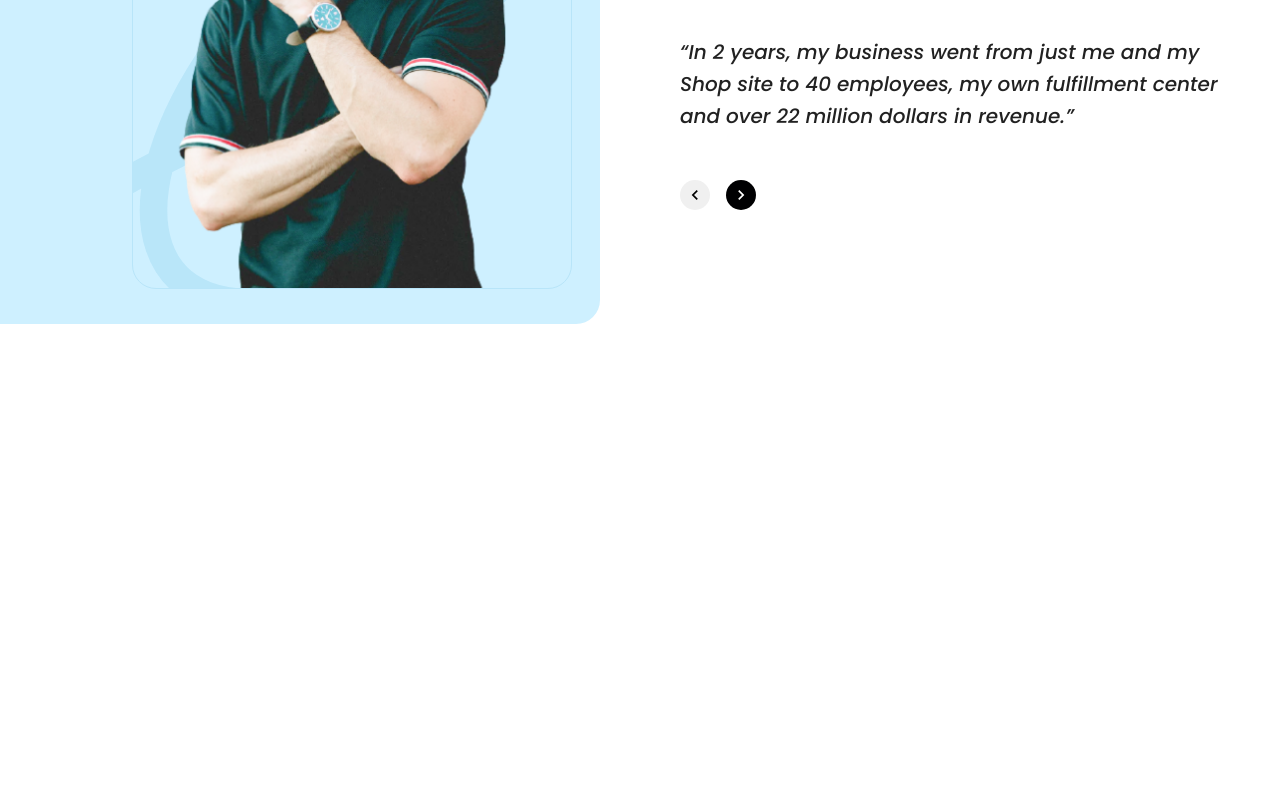
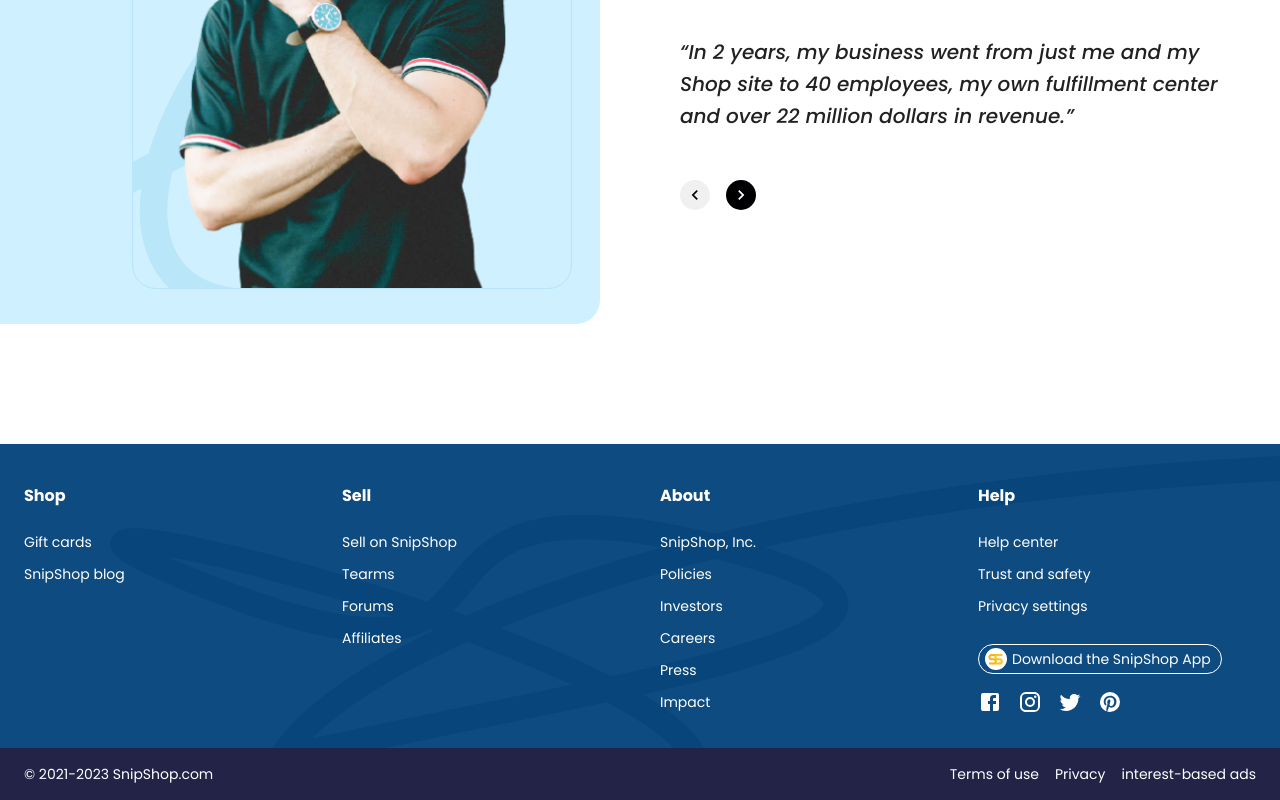
Before and after one commit to siamislam1603/pioneer-ecommerce, a React (Vite) app: page / in a window 1280 px wide. Shown: the part 6098-6898 px from the top of the page. Before the commit the page ends 6582 px from the top, so only its background shows below. Built offline with nearby package versions, Linux system fonts and the light colour scheme.

Commit message:
Responsive footer section added

```diff
--- /dev/null
+++ b/src/components/Footer/Footer.jsx
@@ -0,0 +1,116 @@
+import FacebookIcon from "@mui/icons-material/Facebook";
+import InstagramIcon from "@mui/icons-material/Instagram";
+import PinterestIcon from "@mui/icons-material/Pinterest";
+import TwitterIcon from "@mui/icons-material/Twitter";
+import { Box, Container, Grid, Stack, Typography } from "@mui/material";
+import { DownloadButton, FooterSection, SocialButton } from "./styles";
+const socialIcons = [
+  { icon: <FacebookIcon /> },
+  { icon: <InstagramIcon /> },
+  { icon: <TwitterIcon /> },
+  { icon: <PinterestIcon /> },
+];
+const footerData = [
+  { Shop: ["Gift cards", "SnipShop blog"] },
+  { Sell: ["Sell on SnipShop", "Tearms", "Forums", "Affiliates"] },
+  {
+    About: [
+      "SnipShop, Inc.",
+      "Policies",
+      "Investors",
+      "Careers",
+      "Press",
+      "Impact",
+    ],
+  },
+  { Help: ["Help center", "Trust and safety", "Privacy settings"] },
+];
+const Footer = () => {
+  return (
+    <FooterSection>
+      <Container maxWidth="xl" sx={{ pb: 3 }}>
+        <Grid container spacing={5}>
+          {footerData.map((item, i) => (
+            <Grid key={i} item xs={12} sm={6} md={3}>
+              <Typography
+                fontWeight="fontWeightBold"
+                variant="body1"
+                color="white"
+                mb={3}
+              >
+                {Object.keys(item)[0]}
+              </Typography>
+              {Object.values(item)[0].map((link, j) => (
+                <Typography
+                  key={j}
+                  variant="body2"
+                  my={1.5}
+                  color="white"
+                  fontWeight="fontWeightLight"
+                >
+                  {link}
+                </Typography>
+              ))}
+              {i === footerData.length - 1 ? (
+                <>
+                  <DownloadButton
+                    variant="outlined"
+                    startIcon={
+                      <Box component="img" src="assets/images/logo-badge.svg" />
+                    }
+                  >
+                    Download the SnipShop App
+                  </DownloadButton>
+                  <Stack direction="row" alignItems="center" spacing={2} mt={2}>
+                    {socialIcons.map((socialIcon, l) => (
+                      <SocialButton key={l}>{socialIcon.icon}</SocialButton>
+                    ))}
+                  </Stack>
+                </>
+              ) : null}
+            </Grid>
+          ))}
+        </Grid>
+      </Container>
+      <Box sx={{ backgroundColor: "primary.dark", color: "white" }}>
+        <Container maxWidth="xl">
+          <Stack
+            direction={{ xs: "column", sm: "row" }}
+            justifyContent="space-between"
+            alignItems="center"
+            py={2}
+          >
+            <Typography
+              variant="body2"
+              fontWeight="fontWeightLight"
+              mb={{ xs: 1, sm: 0 }}
+            >
+              &copy; 2021-2023 SnipShop.com
+            </Typography>
+            <Stack
+              direction="row"
+              spacing={2}
+              alignItems="center"
+              justifyContent="center"
+              flexWrap="wrap"
+            >
+              {["Terms of use", "Privacy", "interest-based ads"].map(
+                (text, k) => (
+                  <Typography
+                    key={k}
+                    variant="body2"
+                    fontWeight="fontWeightLight"
+                  >
+                    {text}
+                  </Typography>
+                )
+              )}
+            </Stack>
+          </Stack>
+        </Container>
+      </Box>
+    </FooterSection>
+  );
+};
+
+export default Footer;
--- /dev/null
+++ b/src/components/Footer/styles.jsx
@@ -0,0 +1,33 @@
+import { Box, Button, IconButton, styled } from "@mui/material";
+
+export const FooterSection = styled(Box)(
+  ({ theme }) => `
+    background-color:${theme.palette.primary.light};
+    &>.MuiContainer-root{
+        background:url('../../../public/assets/images/footer-illustration.svg');
+        background-size: cover;
+        background-position:left;
+    }
+`
+);
+export const DownloadButton = styled(Button)(
+  ({ theme }) => `
+    margin-top:${theme.spacing(2)};
+    color:white;
+    text-transform:initial;
+    border-color:white;
+    border-radius:16px;
+    padding:2px 10px;
+    font-weight:400;
+    gap:5px;
+    .MuiButton-startIcon{
+        margin-right:0;
+    }
+`
+);
+export const SocialButton = styled(IconButton)`
+  padding: 0;
+  svg {
+    color: white;
+  }
+`;
--- a/src/components/Home.jsx
+++ b/src/components/Home.jsx
@@ -2,6 +2,7 @@ import Banner from "./Banner/Banner";
 import Branding from "./Branding/Branding";
 import CategoricalProducts from "./CategoricalProducts/CategoricalProducts";
 import Featured from "./Featured/Featured";
+import Footer from "./Footer/Footer";
 import Testimonial from "./Testimonial/Testimonial";
 import Trending from "./Trending/Trending";
 
@@ -14,6 +15,7 @@ const Home = () => {
       <Featured />
       <Branding />
       <Testimonial />
+      <Footer />
     </>
   );
 };
```
Also changed, not shown: public/assets/images/footer-illustration.svg (added), public/assets/images/logo-badge.svg (added).
